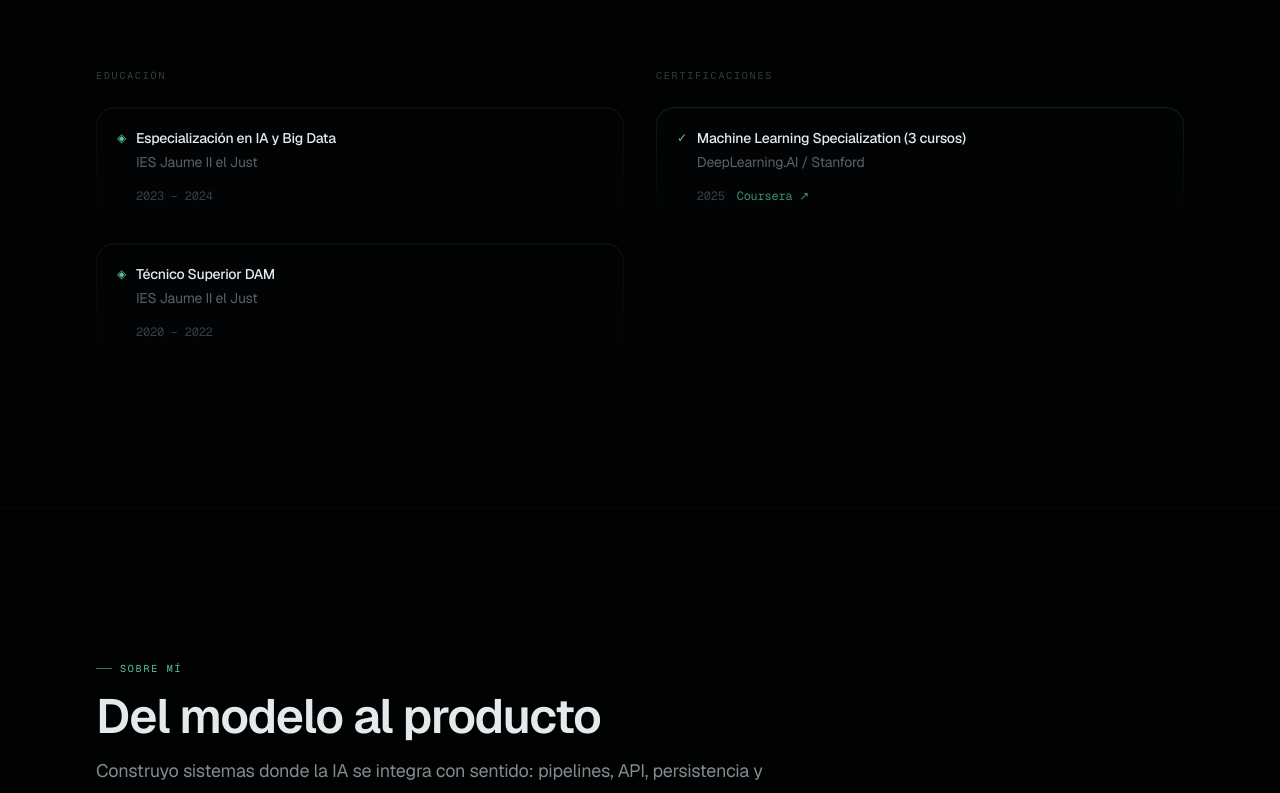
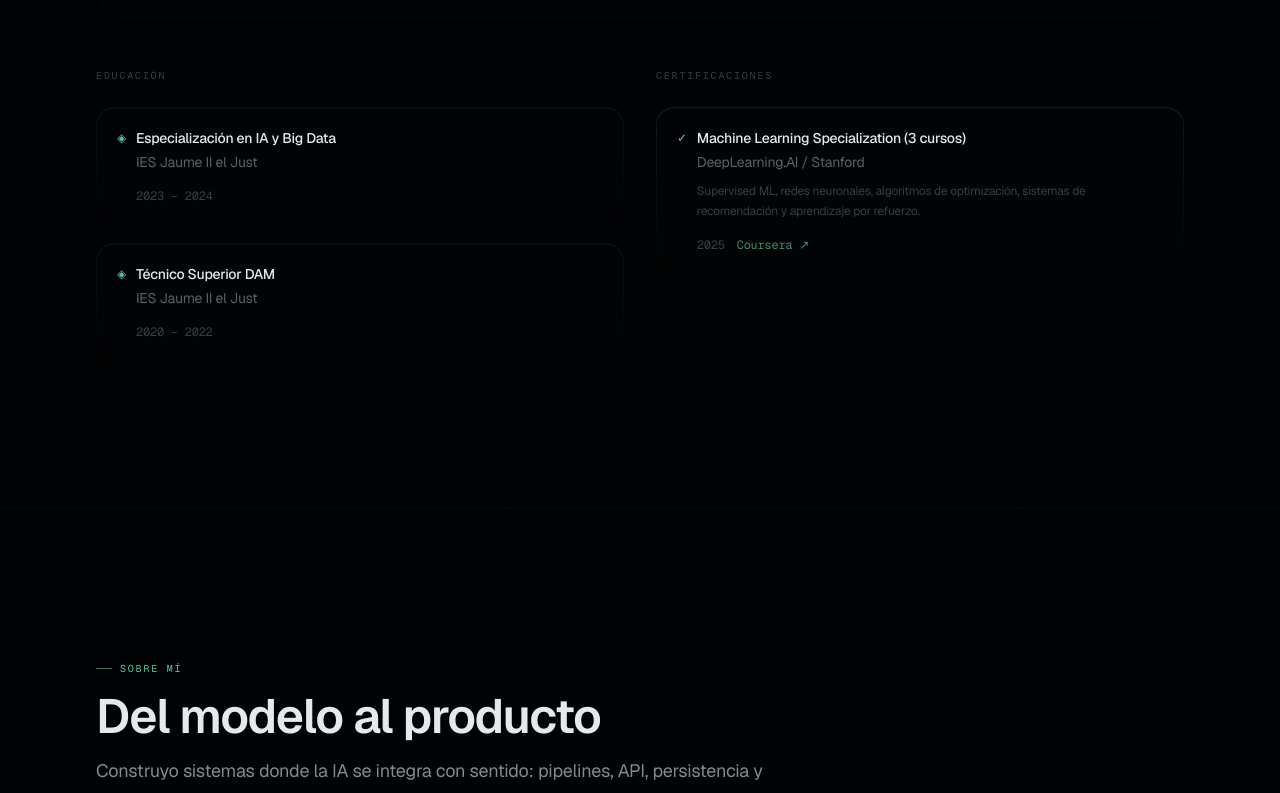
Before and after one commit to Izanvz/portfolio, a Next.js app: page / in a window 1280 px wide. Shown: the part 2960-3753 px from the top of the page. Built offline with nearby package versions, Linux system fonts and the light colour scheme.

Commit message:
add description to ML certification card

```diff
--- a/components/Experience.tsx
+++ b/components/Experience.tsx
@@ -27,6 +27,7 @@ const certifications = [
     issuer: "DeepLearning.AI / Stanford",
     date: "2025",
     link: "https://coursera.org/share/f9fc5f7b5c7b2ca720c940a04aedc160",
+    desc: "Supervised ML, redes neuronales, algoritmos de optimización, sistemas de recomendación y aprendizaje por refuerzo.",
   },
 ];
 
@@ -120,6 +121,9 @@ export default function Experience() {
                         <div>
                           <p className="text-ink-100 font-medium text-sm">{cert.title}</p>
                           <p className="text-ink-500 text-sm mt-1">{cert.issuer}</p>
+                          {cert.desc && (
+                            <p className="text-ink-600 text-xs mt-2.5 leading-relaxed">{cert.desc}</p>
+                          )}
                         </div>
                         <div className="flex items-center gap-3 mt-4">
                           <p className="text-ink-600 text-xs font-mono">{cert.date}</p>
```
